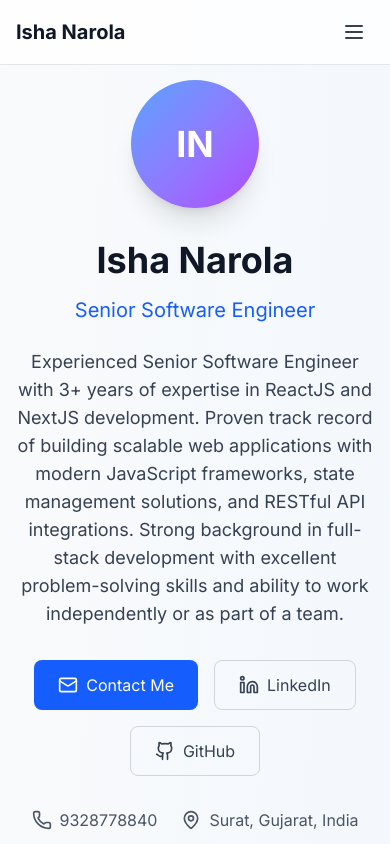
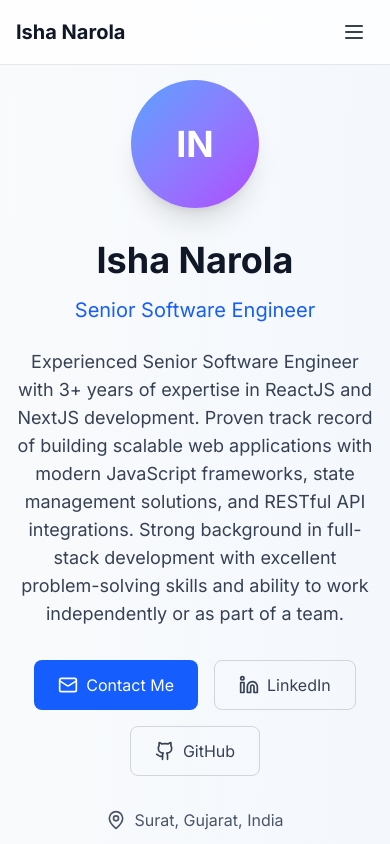
Before and after one commit to Ishanarola123/isha-portfolio, a Next.js app: page / in a window 390 px wide. Shown: the top 844 px of the page. Built offline with nearby package versions, Linux system fonts and the light colour scheme.

Commit message:
# remove mobile number

```diff
--- a/src/components/Hero.tsx
+++ b/src/components/Hero.tsx
@@ -1,6 +1,6 @@
-import React from 'react';
-import { Mail, Phone, MapPin, Linkedin, Github } from 'lucide-react';
-import { PersonalInfo } from '../types';
+import React from "react";
+import { Mail, Phone, MapPin, Linkedin, Github } from "lucide-react";
+import { PersonalInfo } from "../types";
 
 interface HeroProps {
   personalInfo: PersonalInfo;
@@ -11,9 +11,16 @@ const Hero: React.FC<HeroProps> = ({ personalInfo, isLoaded }) => {
   return (
     <section id="home" className="pt-20 pb-16 px-4 sm:px-6 lg:px-8">
       <div className="container mx-auto">
-        <div className={`text-center transition-all duration-1000 ${isLoaded ? 'opacity-100 translate-y-0' : 'opacity-0 translate-y-10'}`}>
+        <div
+          className={`text-center transition-all duration-1000 ${
+            isLoaded ? "opacity-100 translate-y-0" : "opacity-0 translate-y-10"
+          }`}
+        >
           <div className="w-32 h-32 bg-gradient-to-br from-blue-400 to-purple-500 rounded-full mx-auto mb-8 flex items-center justify-center text-white text-4xl font-bold shadow-xl">
-            {personalInfo.name.split(' ').map(n => n[0]).join('')}
+            {personalInfo.name
+              .split(" ")
+              .map((n) => n[0])
+              .join("")}
           </div>
 
           <h1 className="text-4xl md:text-6xl font-bold text-gray-900 dark:text-white mb-4">
@@ -59,10 +66,13 @@ const Hero: React.FC<HeroProps> = ({ personalInfo, isLoaded }) => {
           </div>
 
           <div className="flex flex-wrap justify-center gap-6 text-gray-600 dark:text-gray-400">
-            <div className="flex items-center gap-2">
-              <Phone className="w-5 h-5" />
-              {personalInfo.phone}
-            </div>
+            {personalInfo.phone && (
+              <div className="flex items-center gap-2">
+                <Phone className="w-5 h-5" />
+                {personalInfo.phone}
+              </div>
+            )}
+
             <div className="flex items-center gap-2">
               <MapPin className="w-5 h-5" />
               Surat, Gujarat, India
--- a/src/data/portfolio.json
+++ b/src/data/portfolio.json
@@ -3,7 +3,7 @@
     "name": "Isha Narola",
     "title": "Senior Software Engineer",
     "email": "ishanarola123@gmail.com",
-    "phone": "9328778840",
+    "phone": "",
     "address": "81-Akshardham Society-2, Ambatalavadi, Surat, Gujarat, India",
     "linkedin": "https://www.linkedin.com/in/isha-narola-390265237",
     "github": "https://github.com/Ishanarola123",
```
